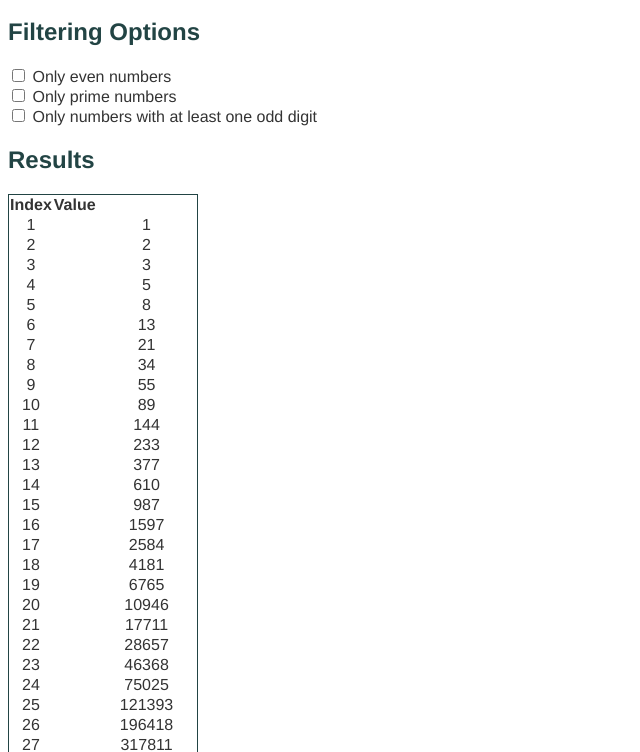
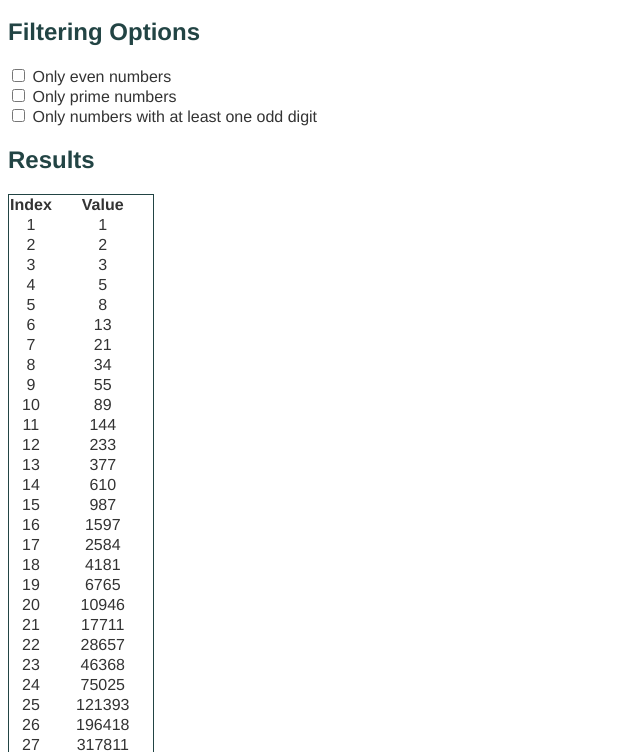
Before and after one commit to mtfoley/fibonacci-exercise, a website: page src/index.html in a window 1280 px wide. Shown: the part 48-800 px from the top of the page, without its empty margins (0-640 px from the left). Drawn offline with Linux system fonts and the light colour scheme.

Commit message:
write to table directly

```diff
--- a/src/app.mjs
+++ b/src/app.mjs
@@ -69,9 +69,9 @@ function filterValues(values,filters){
 }
 function getResultsHTML(results){
     if(results.length == 0) return "<tr><td colspan=\"2\">No Results</td></tr>";
-    let html = "";
+    let html = "<tr><th>Index</th><th>Value</th></tr>";
     results.forEach(({value},i) => {
-        html += "<tr><td>"+(i+1)+"<td><td>"+value+"</td></tr>";
+        html += `<tr><td>${i+1}</td><td>${value}</td></tr>`;
     });
     return html;
 }
--- a/src/index.html
+++ b/src/index.html
@@ -21,15 +21,7 @@
             </label>
         </form>
         <h2>Results</h2>
-        <table>
-            <thead>
-                <tr>
-                    <th>Index</th><th>Value</th>
-                </tr>
-            </thead>
-            <tbody id="results">
-            </tbody>
-        </table>
+        <table id="results"></table>
         <script type="module" src="./app.mjs"></script>
     </body>
 </html>
```
